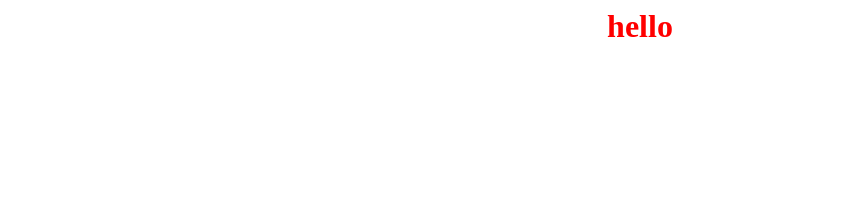
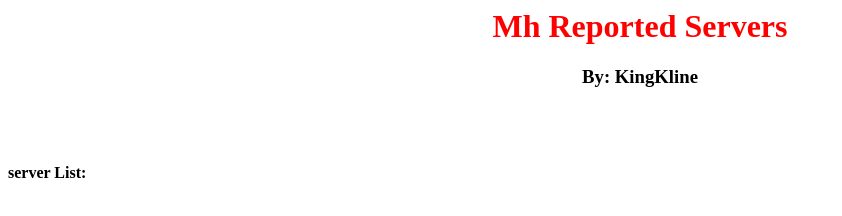
Before and after one commit to KingKline/mhLogger, a plain HTML site: page index.html in a window 1280 px wide. Shown: the whole page, without its empty margins (0-842 px from the left). Drawn offline with Linux system fonts and the light colour scheme.

Commit message:
Update index.html

```diff
--- a/index.html
+++ b/index.html
@@ -4,11 +4,17 @@
 
 h1 {text-align: center; color: red}
 
+h3 {text-align: center;}
+
+</style>
+<title>Mh Logger</title>
+<h1>Mh Reported Servers</h1>
+<h3>By: KingKline</h3>
+<br>
+<br>
+<h4>server List:</h4>
+
+<! Server List Bellow
 
 
-</style>
-
-
-<h1>hello</h1>
-
 </html>
```
